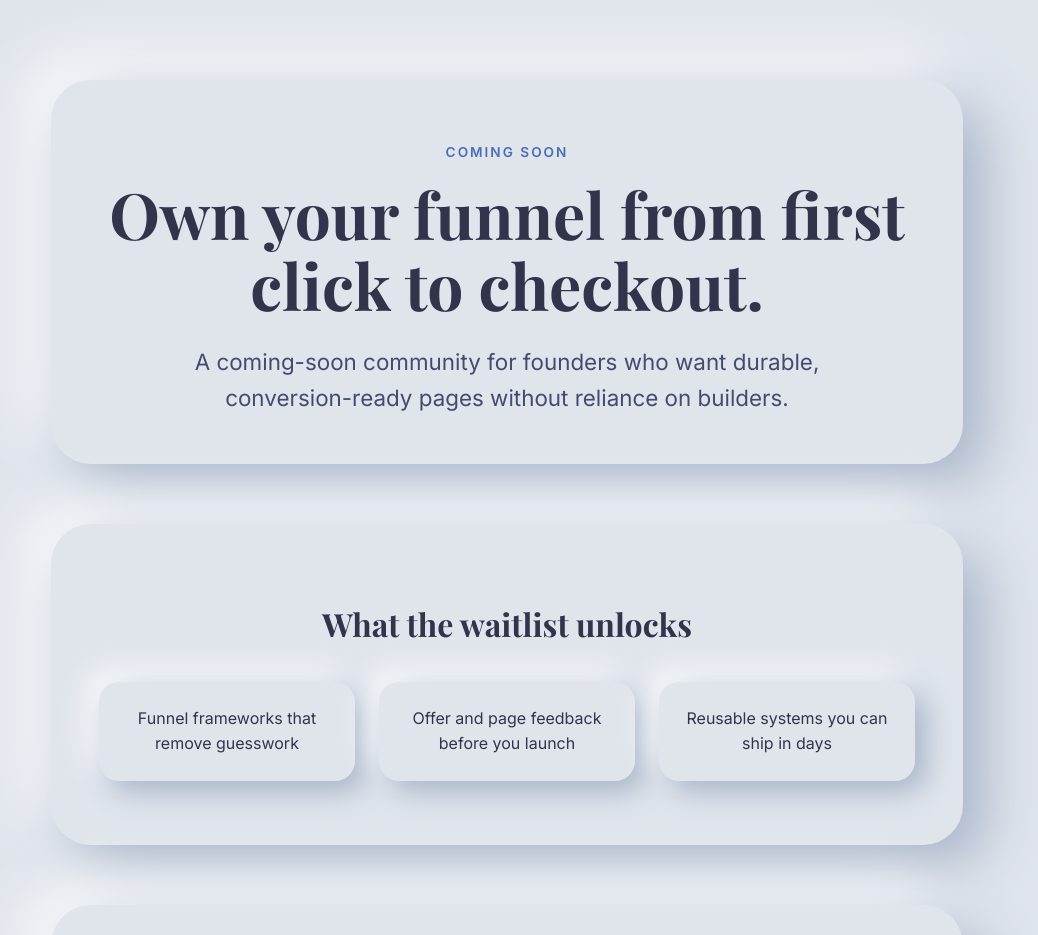
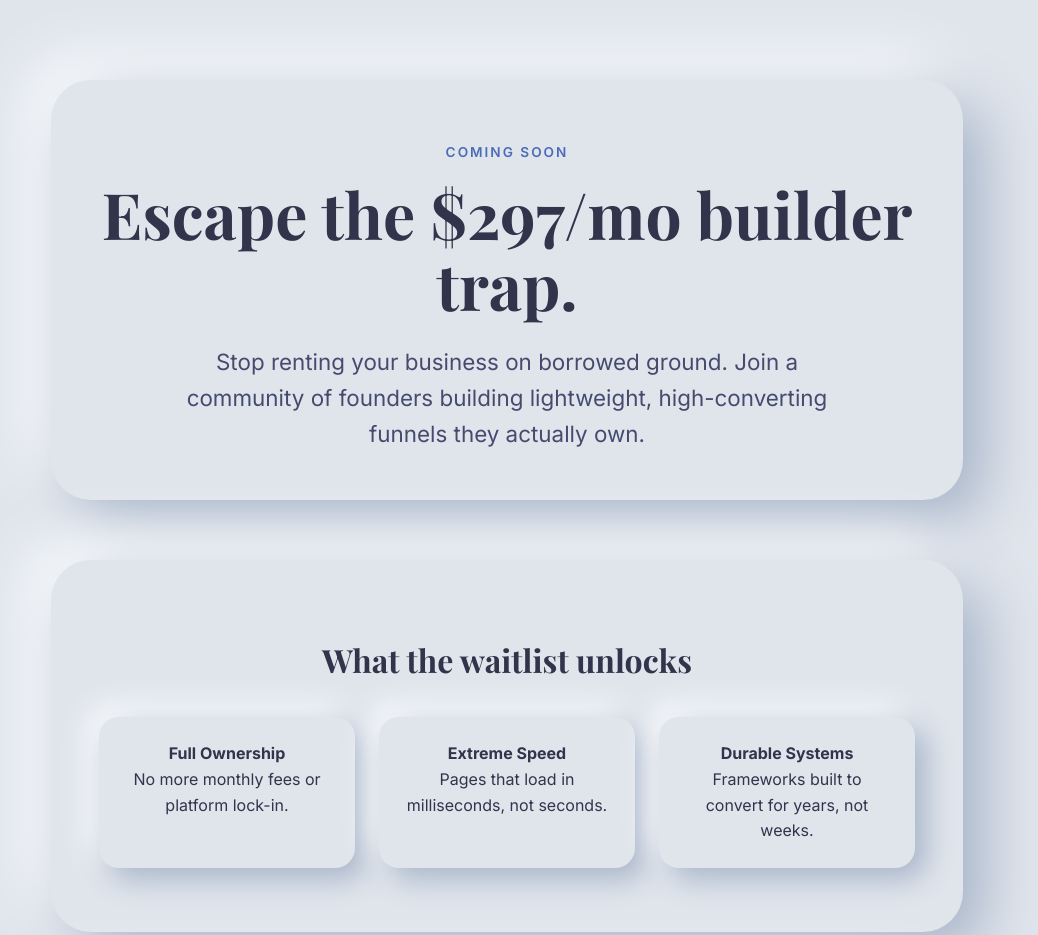
Before and after one commit to Dest-89/F-O-T-F, a plain HTML site: page index.html in a window 1280 px wide. Shown: the top 935 px of the page, without its empty margins (133-1171 px from the left). Drawn offline with nearby package versions, Linux system fonts and the light colour scheme; a web font is replaced by a local one.

Commit message:
copy: update landing page to 'Prison Break' angle for higher conversion
Ultraworked with [Sisyphus](https://github.com/code-yeongyu/oh-my-opencode)

Co-authored-by: Sisyphus <clio-agent@sisyphuslabs.ai>

```diff
--- a/index.html
+++ b/index.html
@@ -26,16 +26,16 @@
     <main class="page">
       <section class="hero">
         <p class="eyebrow">Coming soon</p>
-        <h1>Own your funnel from first click to checkout.</h1>
-        <p class="subhead">A coming-soon community for founders who want durable, conversion-ready pages without reliance on builders.</p>
+        <h1>Escape the $297/mo builder trap.</h1>
+        <p class="subhead">Stop renting your business on borrowed ground. Join a community of founders building lightweight, high-converting funnels they actually own.</p>
       </section>
 
       <section class="value">
         <h2>What the waitlist unlocks</h2>
         <ul>
-          <li>Funnel frameworks that remove guesswork</li>
-          <li>Offer and page feedback before you launch</li>
-          <li>Reusable systems you can ship in days</li>
+          <li><strong>Full Ownership</strong><br>No more monthly fees or platform lock-in.</li>
+          <li><strong>Extreme Speed</strong><br>Pages that load in milliseconds, not seconds.</li>
+          <li><strong>Durable Systems</strong><br>Frameworks built to convert for years, not weeks.</li>
         </ul>
       </section>
 
```
